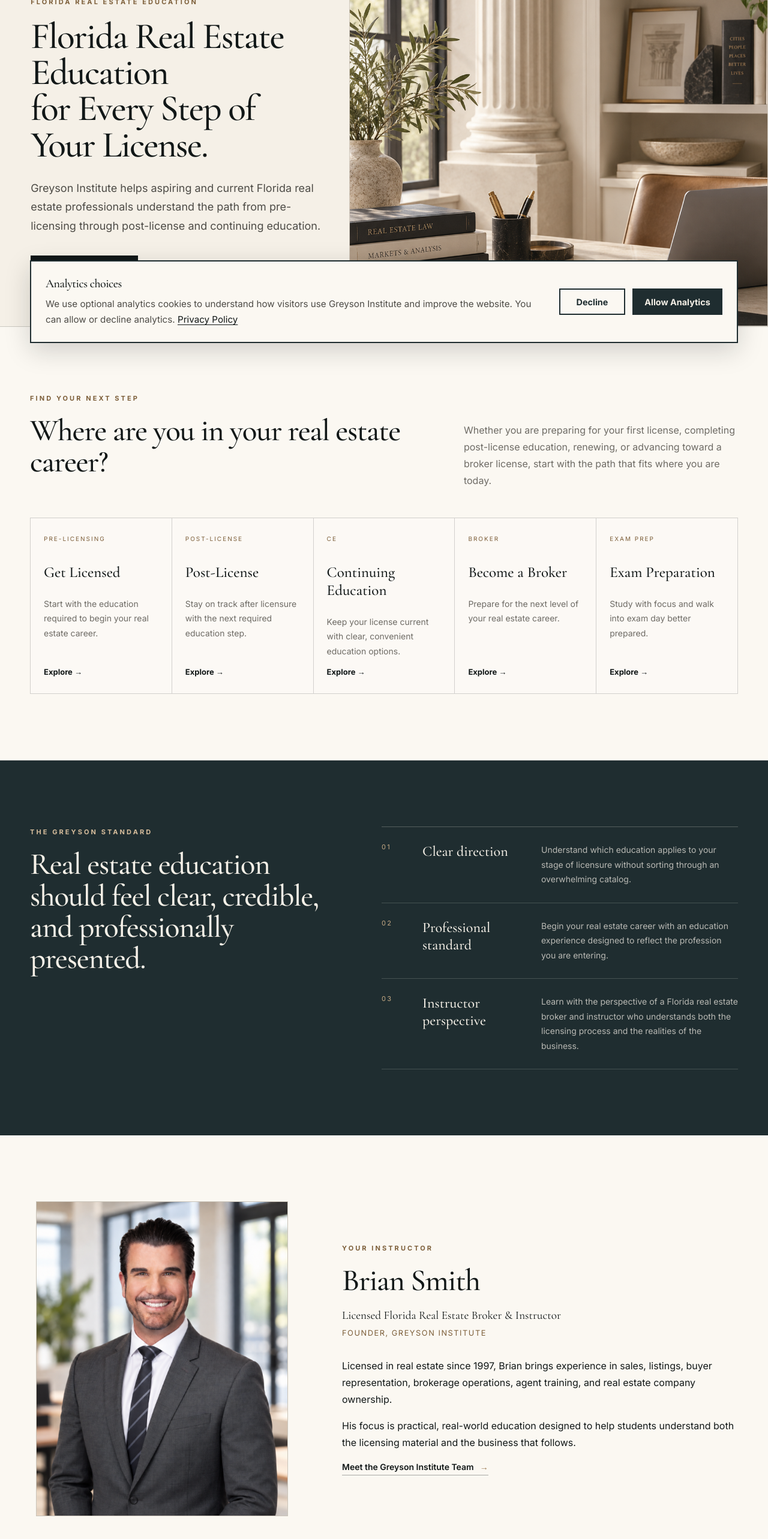
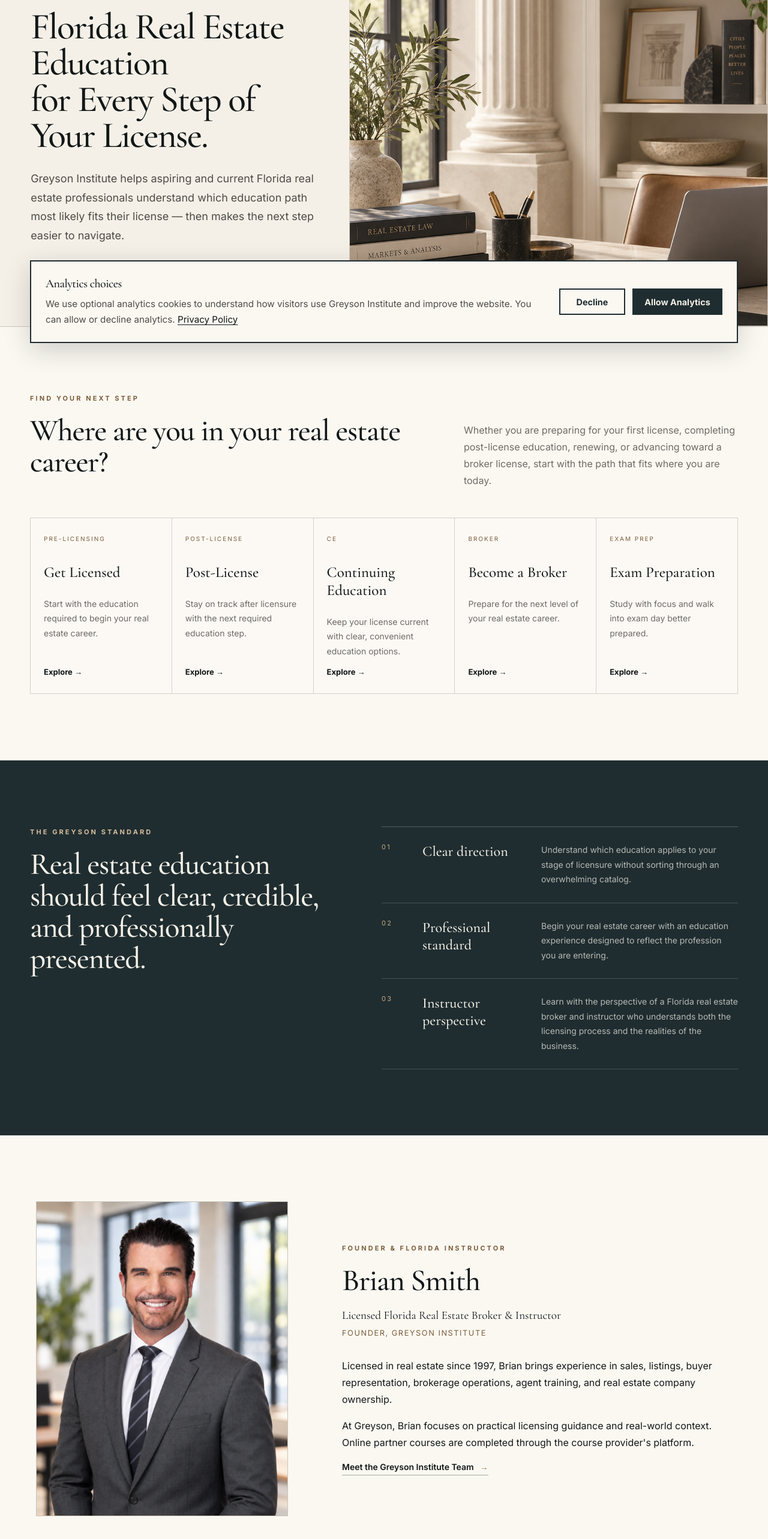
Before and after one commit to BrianLook/Greyson-Institute-Website, a Next.js app: page / in a window 1280 px wide. Shown: the part 204-2770 px from the top of the page at 60% size. Built offline with nearby package versions, Linux system fonts and the light colour scheme.

Commit message:
Clarify Greyson guidance and partner course roles

```diff
--- a/app/page.tsx
+++ b/app/page.tsx
@@ -64,8 +64,8 @@ export default function HomePage() {
 
             <p className="hero-lead">
               Greyson Institute helps aspiring and current Florida real estate
-              professionals understand the path from pre-licensing through
-              post-license and continuing education.
+              professionals understand which education path most likely fits
+              their license — then makes the next step easier to navigate.
             </p>
 
             <div
@@ -278,7 +278,7 @@ export default function HomePage() {
               minWidth: 0,
             }}
           >
-            <p className="eyebrow">YOUR INSTRUCTOR</p>
+            <p className="eyebrow">FOUNDER & FLORIDA INSTRUCTOR</p>
 
             <h2
               style={{
@@ -321,9 +321,9 @@ export default function HomePage() {
             </p>
 
             <p>
-              His focus is practical, real-world education designed to help
-              students understand both the licensing material and the business
-              that follows.
+              At Greyson, Brian focuses on practical licensing guidance and real-world
+              context. Online partner courses are completed through the course
+              provider&apos;s platform.
             </p>
 
             <Link className="text-link" href="/about">
```
